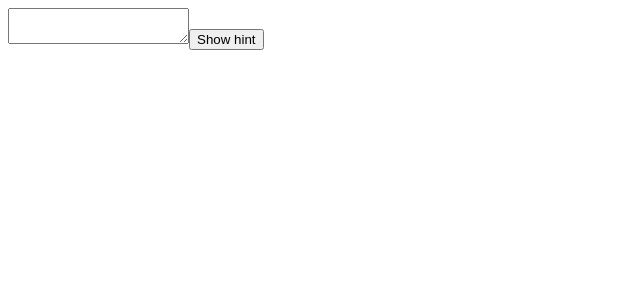
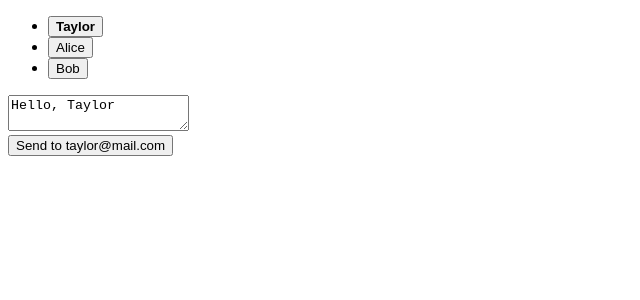
Before and after one commit to RocTanweer/reactDocLearning, a React app: page / in a window 1280 px wide. Shown: the top 300 px of the page, without its empty margins (0-640 px from the left). Built offline with nearby package versions, Linux system fonts and the light colour scheme.

Commit message:
implemented my own reducer hook from scratch

```diff
--- a/src/components/App.jsx
+++ b/src/components/App.jsx
@@ -1,41 +1,21 @@
-import React, { useState } from "react";
-import Form from "./Form.jsx";
+import React from "react";
+import { useReducer } from "./MyReact";
+import Chat from "./Chat.jsx";
+import ContactList from "./ContactList.jsx";
+import { initialState, messengerReducer } from "./messengerReducer";
+import { contacts } from "./contacts";
 
 function App() {
-  const [showHint, setShowHint] = useState(false);
-  if (showHint) {
-    return (
-      <div>
-        <Form />
-      </div>
-    );
-  }
+  const [state, dispatch] = useReducer(messengerReducer, initialState);
+
+  const message = state.messages[state.selectedId];
+
+  const contact = contacts.find((c) => c.id === state.selectedId);
 
   return (
     <div>
-      {showHint && (
-        <p>
-          <i>Hint: Your favorite city?</i>
-        </p>
-      )}
-      <Form />
-      {showHint ? (
-        <button
-          onClick={() => {
-            setShowHint(false);
-          }}
-        >
-          Hide hint
-        </button>
-      ) : (
-        <button
-          onClick={() => {
-            setShowHint(true);
-          }}
-        >
-          Show hint
-        </button>
-      )}
+      <ContactList contacts={contacts} selectedId={state.selectedId} dispatch={dispatch} />
+      <Chat key={contact.id} message={message} contact={contact} dispatch={dispatch} />
     </div>
   );
 }
--- /dev/null
+++ b/src/components/Chat.jsx
@@ -0,0 +1,29 @@
+import React from "react";
+
+export default function Chat({ message, contact, dispatch }) {
+  return (
+    <section className="chat">
+      <textarea
+        value={message}
+        placeholder={"Chat to " + contact.name}
+        onChange={(e) => {
+          dispatch({
+            type: "edited_message",
+            message: e.target.value,
+          });
+        }}
+      />
+      <br />
+      <button
+        onClick={(e) => {
+          alert(`name: ${contact.name}\nemail: ${contact.email}`),
+            dispatch({
+              type: "sent_message",
+            });
+        }}
+      >
+        Send to {contact.email}
+      </button>
+    </section>
+  );
+}
--- /dev/null
+++ b/src/components/ContactList.jsx
@@ -0,0 +1,24 @@
+import React from "react";
+
+export default function ContactList({ contacts, selectedId, dispatch }) {
+  return (
+    <section className="contact-list">
+      <ul>
+        {contacts.map((contact) => (
+          <li key={contact.id}>
+            <button
+              onClick={() => {
+                dispatch({
+                  type: "changed_selection",
+                  contactId: contact.id,
+                });
+              }}
+            >
+              {selectedId === contact.id ? <b>{contact.name}</b> : contact.name}
+            </button>
+          </li>
+        ))}
+      </ul>
+    </section>
+  );
+}
--- a/src/components/Form.jsx
+++ /dev/null
@@ -1,8 +0,0 @@
-import React, { useState } from "react";
-
-function Form() {
-  const [text, setText] = useState("");
-  return <textarea value={text} onChange={(e) => setText(e.target.value)} />;
-}
-
-export default Form;
--- /dev/null
+++ b/src/components/contacts.js
@@ -0,0 +1,5 @@
+export const contacts = [
+  { id: 0, name: "Taylor", email: "taylor@mail.com" },
+  { id: 1, name: "Alice", email: "alice@mail.com" },
+  { id: 2, name: "Bob", email: "bob@mail.com" },
+];
--- /dev/null
+++ b/src/components/messengerReducer.js
@@ -0,0 +1,40 @@
+export const initialState = {
+  selectedId: 0,
+  messages: {
+    0: "Hello, Taylor",
+    1: "Hello, Alice",
+    2: "Hello, Bob",
+  },
+};
+
+export function messengerReducer(state, action) {
+  switch (action.type) {
+    case "changed_selection": {
+      return {
+        ...state,
+        selectedId: action.contactId,
+      };
+    }
+    case "edited_message": {
+      return {
+        ...state,
+        messages: {
+          ...state.messages,
+          [state.selectedId]: action.message,
+        },
+      };
+    }
+    case "sent_message": {
+      return {
+        ...state,
+        messages: {
+          ...state.messages,
+          [state.selectedId]: "",
+        },
+      };
+    }
+    default: {
+      throw Error("Unknown action: " + action.type);
+    }
+  }
+}
--- /dev/null
+++ b/src/components/myReact.js
@@ -0,0 +1,14 @@
+import { useState } from "react";
+
+export function useReducer(reducer, initialState) {
+  const [state, setState] = useState(initialState);
+
+  // MAIN CODE IMPLEMEDTED BY ME
+  function dispatch(actionsObj) {
+    const newState = reducer(state, actionsObj);
+
+    setState(newState);
+  }
+
+  return [state, dispatch];
+}
```
